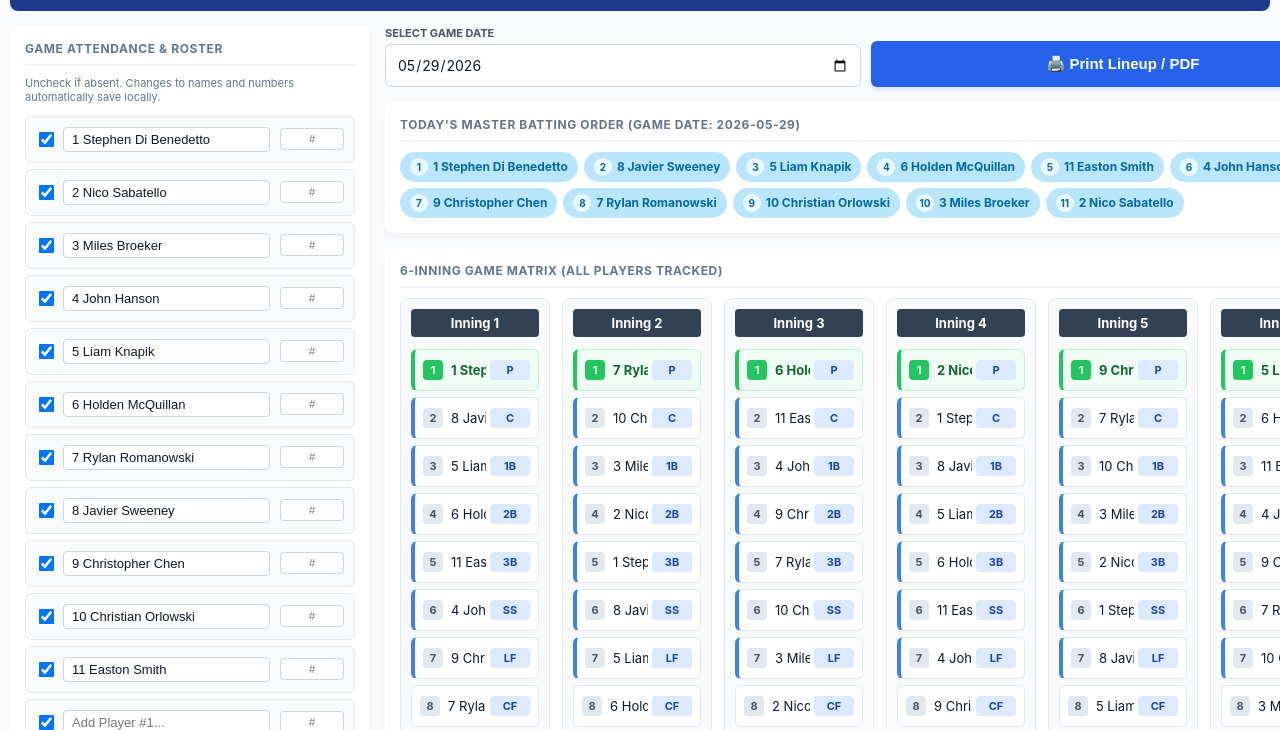
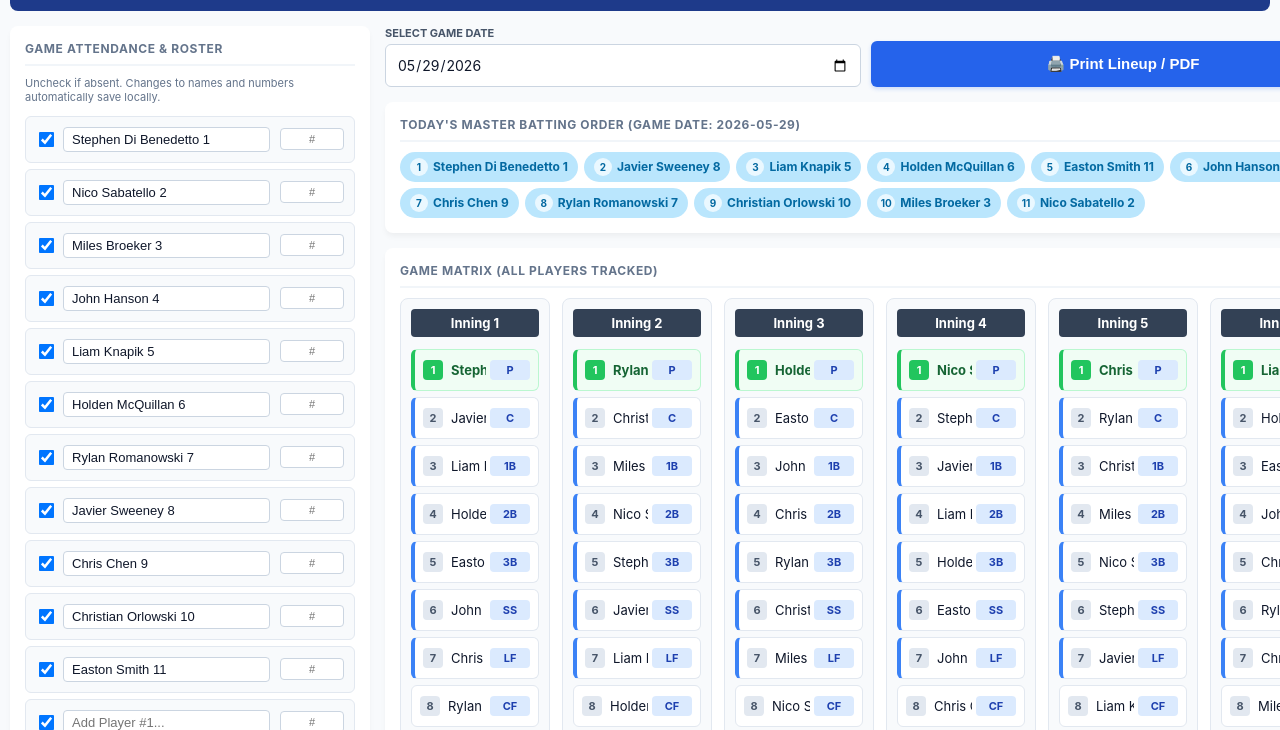
Before and after one commit to dryden25/dryden25.github.io, a plain HTML site: page index.html in a window 1280 px wide. Shown: the part 66-796 px from the top of the page. Drawn offline with Linux system fonts and the light colour scheme.

Commit message:
Update index.html

```diff
--- a/index.html
+++ b/index.html
@@ -447,7 +447,7 @@
             </div>
 
             <div class="card">
-                <h2>6-Inning Game Matrix (All Players Tracked)</h2>
+                <h2>Game Matrix (All Players Tracked)</h2>
 
                 <div class="tabs-container" id="tabsBar">
                     <button class="tab-btn active" onclick="switchMobileInning(1)">1st</button>
@@ -456,6 +456,7 @@
                     <button class="tab-btn" onclick="switchMobileInning(4)">4th</button>
                     <button class="tab-btn" onclick="switchMobileInning(5)">5th</button>
                     <button class="tab-btn" onclick="switchMobileInning(6)">6th</button>
+                    <button class="tab-btn" onclick="switchMobileInning(6)">7th</button>
                 </div>
 
                 <div class="chart-scroll-wrapper">
@@ -468,21 +469,21 @@
 
 <script>
     const defaultRoster = [
-        "1 Stephen Di Benedetto",
-        "2 Nico Sabatello",
-        "3 Miles Broeker",
-        "4 John Hanson",
-        "5 Liam Knapik",
-        "6 Holden McQuillan",
-        "7 Rylan Romanowski",
-        "8 Javier Sweeney",
-        "9 Christopher Chen",
-        "10 Christian Orlowski",
-        "11 Easton Smith"
+        "Stephen Di Benedetto 1",
+        "Nico Sabatello 2",
+        "Miles Broeker 3",
+        "John Hanson 4",
+        "Liam Knapik 5",
+        "Holden McQuillan 6",
+        "Rylan Romanowski 7",
+        "Javier Sweeney 8",
+        "Chris Chen 9",
+        "Christian Orlowski 10",
+        "Easton Smith 11"
     ];
 
     const defensePositions = {
-        1: "P", 2: "C", 3: "1B", 4: "2B", 5: "3B", 6: "SS", 7: "LF", 8: "CF", 9: "RF"
+        1: "P", 2: "C", 3: "1B", 4: "2B", 5: "3B", 6: "SS", 7: "LF", 8: "CF", 9: "RF", 10: "MI", 11: "LC", 12: "RC"
     };
 
     let activeMobileInningIndex = 1;
@@ -673,11 +674,11 @@
             return;
         }
 
-        // Construct 6-Inning Field Matrix
+        // Construct Field Matrix
         const BATTERS_PER_INNING = 7;
         let globalLineupPointer = 0;
 
-        for (let inning = 1; inning <= 6; inning++) {
+        for (let inning = 1; inning <= 7; inning++) {
             const column = document.createElement('div');
             const activeClass = (inning === activeMobileInningIndex) ? 'active-mobile' : '';
             column.className = `inning-column ${activeClass}`;
```
